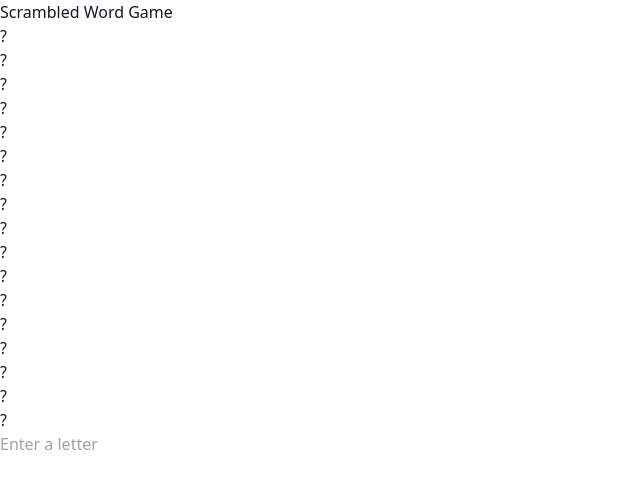
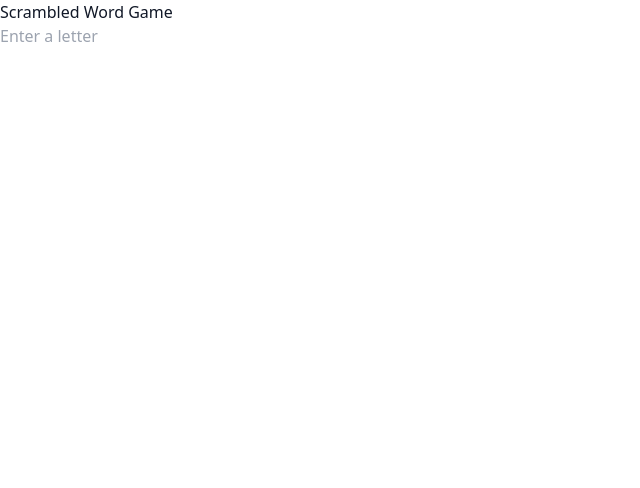
Before and after one commit to KL0maboi/republic-project, a Next.js app: page /game/scratch in a window 1280 px wide. Shown: the top 488 px of the page, without its empty margins (0-640 px from the left). Built offline with nearby package versions, Linux system fonts and the light colour scheme.

Commit message:
use deck based system for the word guesser

```diff
--- a/src/app/game/scratch/page.tsx
+++ b/src/app/game/scratch/page.tsx
@@ -3,14 +3,13 @@
 import { useState, useEffect } from "react";
 
 export default function Home() {
-  const originalWord = "FUNDAMENTALRIGHTS";
+  const originalWord = "FUNDAMENTAL RIGHTS";
   const scrambledWord = "NDUHTMSLRTFAANGEI";
-
   const [input, setInput] = useState("");
-  const [revealed, setRevealed] = useState<boolean[]>(
-    Array(scrambledWord.length).fill(false),
+  const [deck, setDeck] = useState<string[]>([]);
+  const [arranged, setArranged] = useState<(string | null)[]>(
+    originalWord.split("").map((char) => (char === " " ? " " : null)),
   );
-  const [arranged, setArranged] = useState<string[]>(scrambledWord.split(""));
   const [message, setMessage] = useState<string | null>(null);
 
   useEffect(() => {
@@ -20,48 +19,63 @@ export default function Home() {
     }
   }, [message]);
 
-  const handleReveal = () => {
-    const newRevealed = [...revealed];
-    let found = false;
+  const handleInputKeyDown = (e: React.KeyboardEvent<HTMLInputElement>) => {
+    if (e.key === "Enter" && input) {
+      handleAddToDeck();
+    }
+  };
 
-    scrambledWord.split("").forEach((letter, index) => {
-      if (letter === input) {
-        newRevealed[index] = true;
-        found = true;
-      }
-    });
-
-    if (found) {
+  const handleAddToDeck = () => {
+    if (
+      scrambledWord.includes(input) &&
+      !deck.includes(input) &&
+      !arranged.includes(input)
+    ) {
+      const occurrences = originalWord
+        .split("")
+        .filter((char) => char === input);
+      setDeck([...deck, ...occurrences]);
       setMessage(null);
     } else {
       setMessage("Wrong letter");
     }
-
-    setRevealed(newRevealed);
     setInput("");
   };
 
-  const handleInputKeyDown = (e: React.KeyboardEvent<HTMLInputElement>) => {
-    if (e.key === "Enter" && input) {
-      handleReveal();
-    }
-  };
-
-  const handleDragStart = (index: number) => (e: React.DragEvent) => {
-    e.dataTransfer.setData("text/plain", index.toString());
-  };
+  const handleDragStart =
+    (letter: string, fromDeck: boolean, index: number) =>
+    (e: React.DragEvent) => {
+      e.dataTransfer.setData(
+        "text/plain",
+        JSON.stringify({ letter, fromDeck, index }),
+      );
+    };
 
   const handleDrop = (index: number) => (e: React.DragEvent) => {
     e.preventDefault();
-    const draggedIndex = parseInt(e.dataTransfer.getData("text/plain"), 10);
+    const {
+      letter,
+      fromDeck,
+      index: fromIndex,
+    } = JSON.parse(e.dataTransfer.getData("text/plain"));
+
     const newArranged = [...arranged];
-    [newArranged[index], newArranged[draggedIndex]] = [
-      newArranged[draggedIndex],
-      newArranged[index],
-    ];
+
+    if (fromDeck) {
+      if (!newArranged[index]) {
+        const newDeck = deck.filter((_, i) => i !== fromIndex);
+        newArranged[index] = letter;
+        setDeck(newDeck);
+      }
+    } else {
+      const temp = newArranged[index];
+      newArranged[index] = letter;
+      newArranged[fromIndex] = temp;
+    }
+
     setArranged(newArranged);
-    console.log(newArranged.join(""), originalWord);
-    if (newArranged.join("") === originalWord) {
+
+    if (newArranged.join("") === originalWord.split("").join("")) {
       setMessage("You Won!");
     }
   };
@@ -69,29 +83,27 @@ export default function Home() {
   const handleDragOver = (e: React.DragEvent) => e.preventDefault();
 
   return (
-    <div className="flex min-h-screen w-screen flex-col items-center justify-center bg-gray-100 p-4">
+    <div className="flex min-h-screen w-screen flex-col items-center justify-center bg-white p-4">
       <h1 className="mb-6 text-3xl font-bold">Scrambled Word Game</h1>
-      <div className="mb-4 flex flex-wrap justify-center gap-4">
+      <div className="mb-4 flex items-center justify-center gap-2">
         {arranged.map((letter, index) => (
           <div
             key={index}
-            draggable
-            onDragStart={handleDragStart(index)}
-            onDragOver={handleDragOver}
-            onDrop={handleDrop(index)}
-            className={`relative flex h-16 w-12 items-center justify-center rounded-lg border bg-gray-200 shadow ${
-              revealed[index]
-                ? "bg-blue-500 text-black"
-                : "bg-white text-gray-400"
+            onDragOver={letter === " " ? undefined : handleDragOver}
+            onDrop={letter === " " ? undefined : handleDrop(index)}
+            className={`relative flex h-16 w-12 items-center justify-center rounded-lg border shadow ${
+              letter === " " ? "invisible bg-gray-400" : "bg-gray-300"
             }`}
           >
-            <div
-              className={`absolute inset-0 flex items-center justify-center text-xl font-bold transition-transform duration-500 ${
-                revealed[index] ? "rotate-y-0" : "rotate-y-180"
-              }`}
-            >
-              {revealed[index] ? letter : "?"}
-            </div>
+            {letter && letter !== " " && (
+              <div
+                draggable
+                onDragStart={handleDragStart(letter, false, index)}
+                className="absolute inset-0 flex items-center justify-center rounded-lg bg-blue-500 text-xl font-bold text-white"
+              >
+                {letter}
+              </div>
+            )}
           </div>
         ))}
       </div>
@@ -104,6 +116,18 @@ export default function Home() {
         placeholder="Enter a letter"
         className="mb-4 w-64 rounded-lg border border-gray-300 p-2 text-center text-lg"
       />
+      <div className="mb-4 flex flex-wrap gap-4">
+        {deck.map((letter, index) => (
+          <div
+            key={index}
+            draggable
+            onDragStart={handleDragStart(letter, true, index)}
+            className="flex h-16 w-12 cursor-move items-center justify-center rounded-lg bg-blue-500 text-xl font-bold text-white shadow"
+          >
+            {letter}
+          </div>
+        ))}
+      </div>
       {message && (
         <p
           className={`mt-4 text-lg font-semibold ${
```
